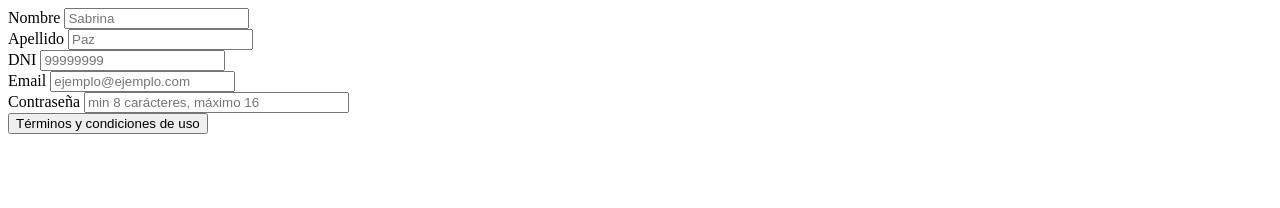
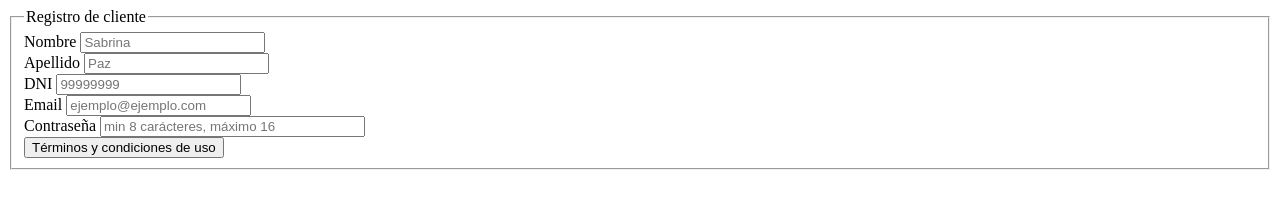
Before and after one commit to sabrypaz/clase16.registro, a plain HTML site: page index.html in a window 1280 px wide. Drawn offline with Linux system fonts and the light colour scheme.

Commit message:
agregué fieldset

```diff
--- a/index.html
+++ b/index.html
@@ -10,6 +10,8 @@
 
 <body>
     <form>
+        <fieldset>
+            <legend>Registro de cliente</legend>
         <div>
             <label for="nombre">Nombre</label>
             <input type="text" id="nombre" placeholder="Sabrina">
@@ -39,6 +41,7 @@
             <input type="submit" value="Términos y condiciones de uso">
 
         </div>
+    </fieldset>
 
     </form>
 
```
